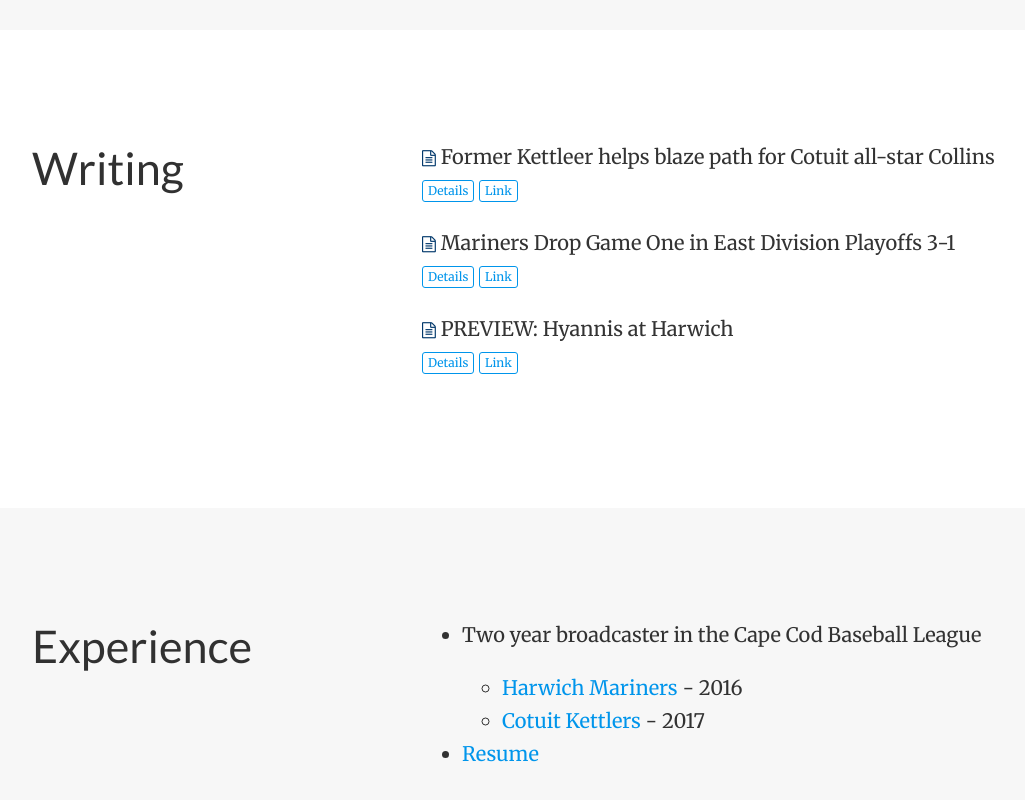
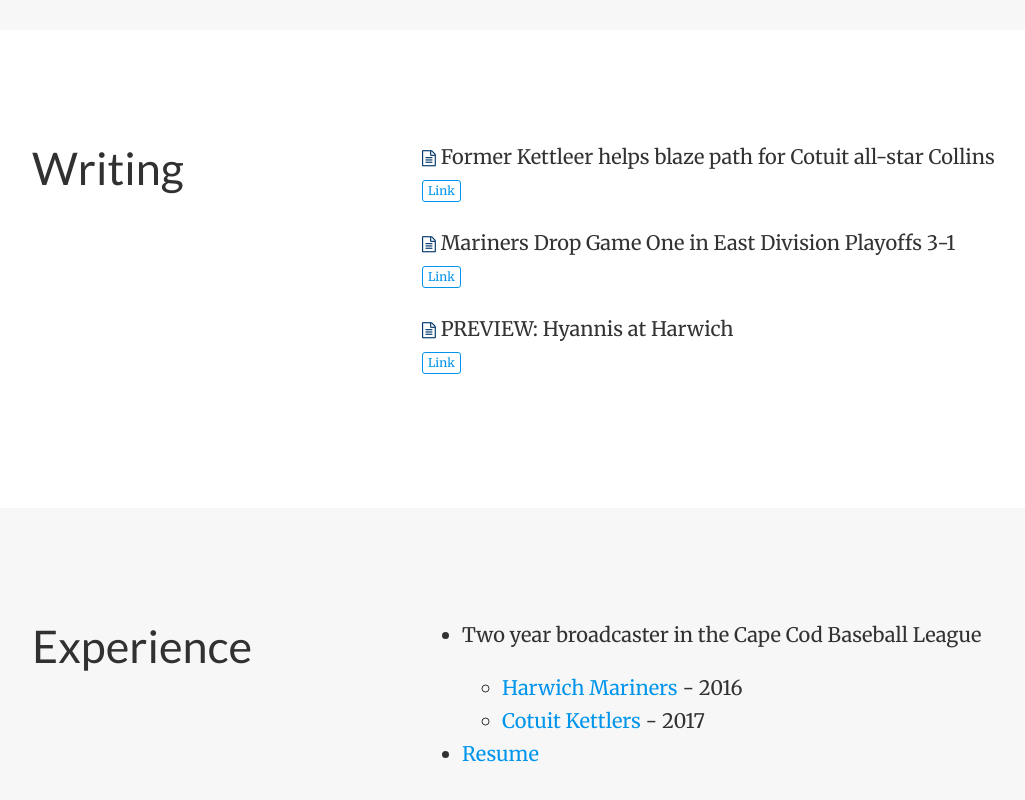
Before and after one commit to MattRigby/mattrigby.github.io, a plain HTML site: page index.html in a window 1280 px wide. Shown: the part 4373-5173 px from the top of the page, without its empty margins (38-1063 px from the left). Drawn offline with nearby package versions, Linux system fonts and the light colour scheme; some icons are missing.

Commit message:
Update index.html
removed details buttons

```diff
--- a/index.html
+++ b/index.html
@@ -389,11 +389,6 @@ I am a hard-working, well-read, extremely effective communicator, whose lifelong
 
 
 
-<a class="btn btn-primary btn-outline btn-xs" href="https://mattrigby.github./publication/person-re-identification/">
-  Details
-</a>
-
-
 
 
 
@@ -415,11 +410,6 @@ I am a hard-working, well-read, extremely effective communicator, whose lifelong
   <span itemprop="name">Mariners Drop Game One in East Division Playoffs 3-1</span>
   <p>
 
-
-
-<a class="btn btn-primary btn-outline btn-xs" href="https://mattrigby.github./publication/person-re-identification-copy/">
-  Details
-</a>
 
 
 
@@ -444,10 +434,6 @@ I am a hard-working, well-read, extremely effective communicator, whose lifelong
   <p>
 
 
-
-<a class="btn btn-primary btn-outline btn-xs" href="https://mattrigby.github./publication/clothing-search/">
-  Details
-</a>
 
 
 
```
